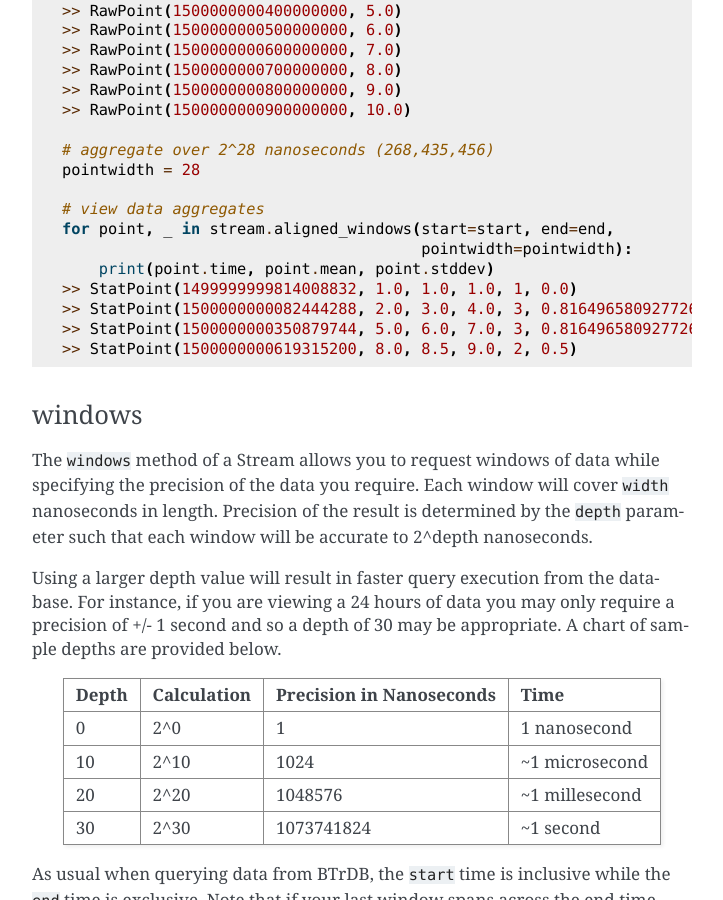
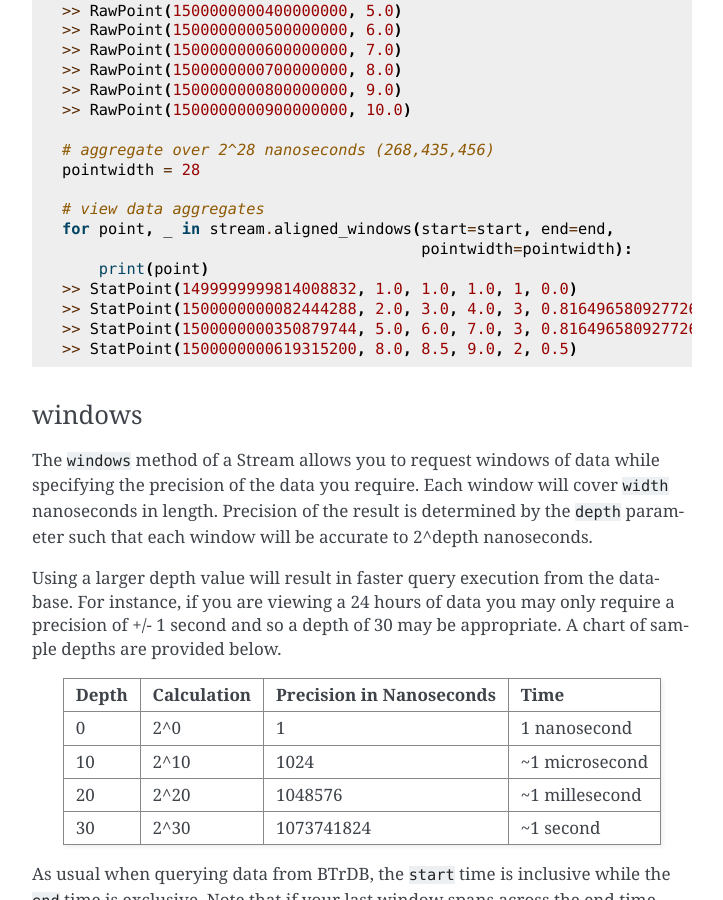
Before and after one commit to BTrDB/btrdb-python, a Sphinx documentation site: the page built from docs/source/working/stream-view-data.rst, in a window 1280 px wide and 900 px high, scrolled down 1807 px. Shown: the whole window, without its empty margins (388-1111 px from the left). Built offline with Sphinx 7.4.7, drawn with Linux system fonts in a browser that asks for light colours; pages that are not in the unit, such as notebooks, are missing from menus.

Commit message:
fixed typo in docs

```diff
--- a/docs/source/working/stream-view-data.rst
+++ b/docs/source/working/stream-view-data.rst
@@ -94,7 +94,7 @@ with count == 0 will be omitted.
     # view data aggregates
     for point, _ in stream.aligned_windows(start=start, end=end,
                                            pointwidth=pointwidth):
-        print(point.time, point.mean, point.stddev)
+        print(point)
     >> StatPoint(1499999999814008832, 1.0, 1.0, 1.0, 1, 0.0)
     >> StatPoint(1500000000082444288, 2.0, 3.0, 4.0, 3, 0.816496580927726)
     >> StatPoint(1500000000350879744, 5.0, 6.0, 7.0, 3, 0.816496580927726)
```
